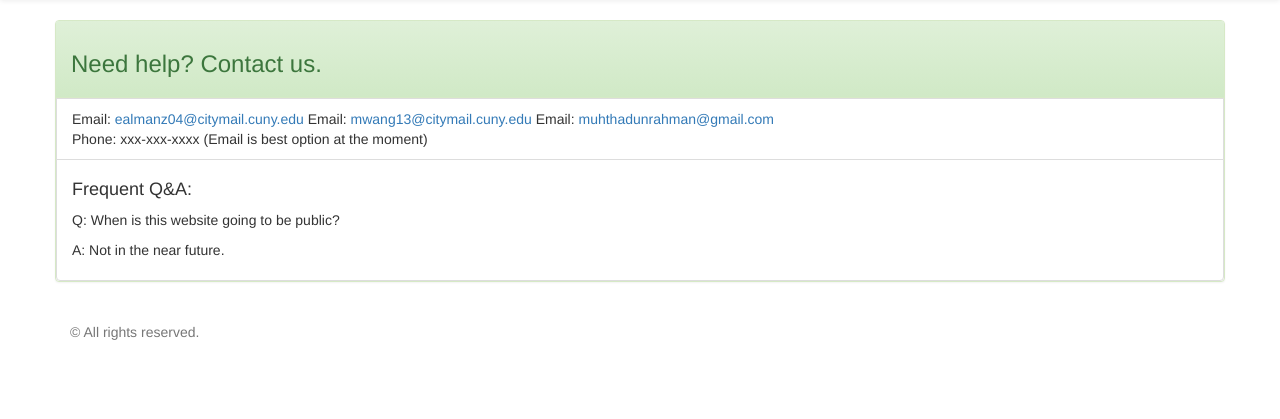
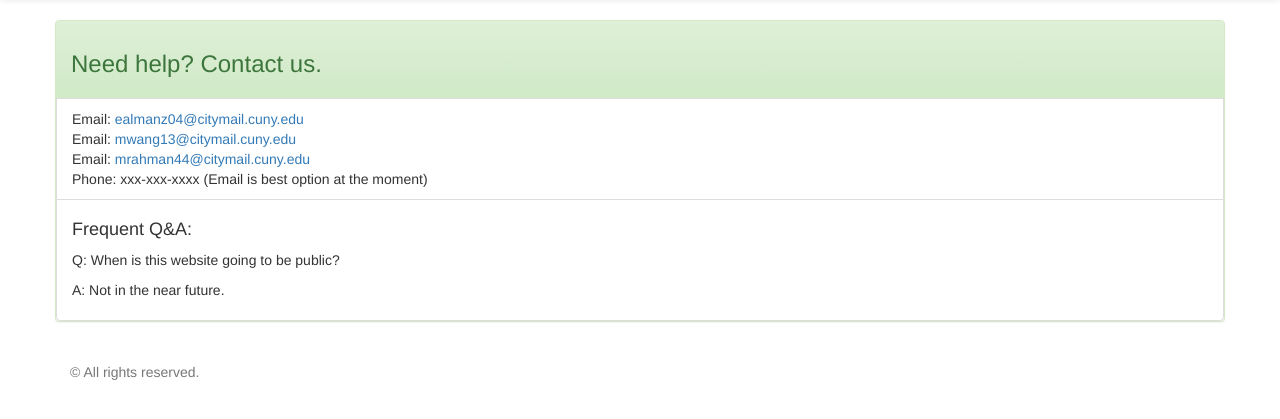
Before and after one commit to Github-Minghui/CSC322-BookMarket, a PHP site: page /help.php in a window 1280 px wide. Shown: the part 67-486 px from the top of the page. Run offline with PHP 8.4, Linux system fonts and the light colour scheme; some libraries are stand-ins or nearby versions.

Commit message:
added M's citymail to the project

```diff
--- a/includes/widgets/help.php
+++ b/includes/widgets/help.php
@@ -6,8 +6,10 @@
 
 <li class="list-group-item">
 	Email: <a href="mailto:ealmanz04@citymail.cuny.edu">ealmanz04@citymail.cuny.edu</a>
+	<br>
 	Email: <a href="mailto:mwang13@citymail.cuny.edu">mwang13@citymail.cuny.edu</a>
-	Email: <a href="mailto:muhthadunrahman@gmail.com">muhthadunrahman@gmail.com</a>
+	<br>
+	Email: <a href="mailto:mrahman44@citymail.cuny.edu">mrahman44@citymail.cuny.edu</a>
 	<br>
 	Phone: xxx-xxx-xxxx (Email is best option at the moment)
 </li>
```
